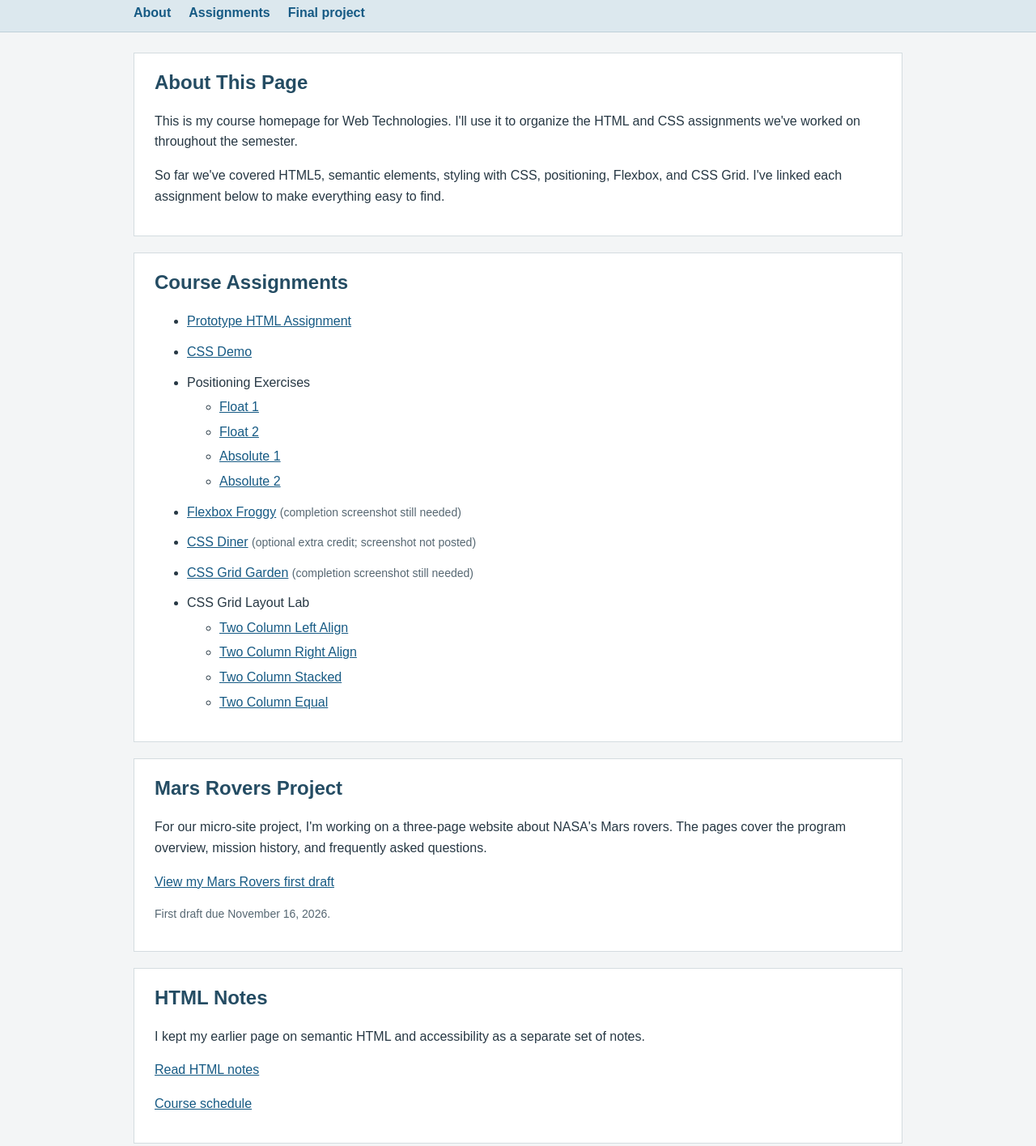
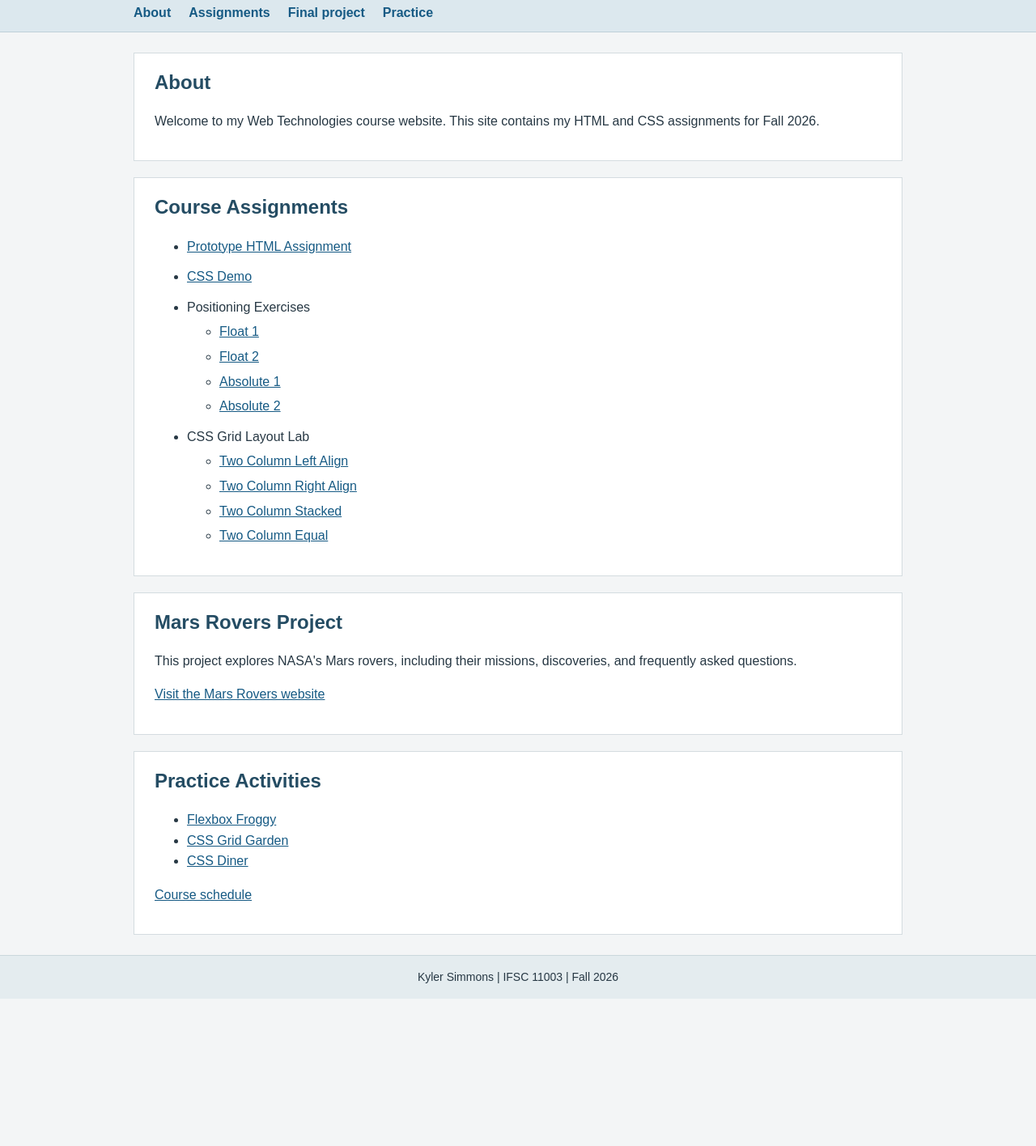
Before and after one commit to kylersimmons/it-pearl, a plain HTML site: page index.html in a window 1280 px wide. Shown: the part 129-1545 px from the top of the page at 81% size. After the commit the page ends 1363 px from the top, so only its background shows below. Drawn offline with Linux system fonts and the light colour scheme.

Commit message:
Clean up course website copy and fix assignment navigation links

```diff
--- a/index.html
+++ b/index.html
@@ -20,20 +20,20 @@
       <a href="#about">About</a>
       <a href="#assignments">Assignments</a>
       <a href="#mars-rovers">Final project</a>
+      <a href="#practice">Practice</a>
     </div>
   </nav>
 
   <main>
     <section id="about">
-      <h2>About This Page</h2>
-      <p>This is my course homepage for Web Technologies. I'll use it to organize the HTML and CSS assignments we've worked on throughout the semester.</p>
-      <p>So far we've covered HTML5, semantic elements, styling with CSS, positioning, Flexbox, and CSS Grid. I've linked each assignment below to make everything easy to find.</p>
+      <h2>About</h2>
+      <p>Welcome to my Web Technologies course website. This site contains my HTML and CSS assignments for Fall 2026.</p>
     </section>
 
     <section id="assignments">
       <h2>Course Assignments</h2>
       <ul class="assignment-list">
-        <li><a href="prototype/index.html">Prototype HTML Assignment</a></li>
+        <li id="html-basics"><a href="prototype/index.html">Prototype HTML Assignment</a></li>
         <li><a href="css-demo/index.html">CSS Demo</a></li>
         <li>Positioning Exercises
           <ul>
@@ -43,9 +43,6 @@
             <li><a href="positioning-lab/exercise4.html">Absolute 2</a></li>
           </ul>
         </li>
-        <li><a href="https://flexboxfroggy.com/">Flexbox Froggy</a> <span class="note">(completion screenshot still needed)</span></li>
-        <li><a href="https://flukeout.github.io/">CSS Diner</a> <span class="note">(optional extra credit; screenshot not posted)</span></li>
-        <li><a href="https://cssgridgarden.com/">CSS Grid Garden</a> <span class="note">(completion screenshot still needed)</span></li>
         <li>CSS Grid Layout Lab
           <ul>
             <li><a href="css-grid-lab/grid-two-col-left.html">Two Column Left Align</a></li>
@@ -59,15 +56,17 @@
 
     <section id="mars-rovers">
       <h2>Mars Rovers Project</h2>
-      <p>For our micro-site project, I'm working on a three-page website about NASA's Mars rovers. The pages cover the program overview, mission history, and frequently asked questions.</p>
-      <p><a href="mars-rovers/index.html">View my Mars Rovers first draft</a></p>
-      <p class="note">First draft due November 16, 2026.</p>
+      <p>This project explores NASA's Mars rovers, including their missions, discoveries, and frequently asked questions.</p>
+      <p><a href="mars-rovers/index.html">Visit the Mars Rovers website</a></p>
     </section>
 
-    <section id="html-basics">
-      <h2>HTML Notes</h2>
-      <p>I kept my earlier page on semantic HTML and accessibility as a separate set of notes.</p>
-      <p><a href="html-basics.html#html-basics">Read HTML notes</a></p>
+    <section id="practice">
+      <h2>Practice Activities</h2>
+      <ul>
+        <li><a href="https://flexboxfroggy.com/">Flexbox Froggy</a></li>
+        <li><a href="https://cssgridgarden.com/">CSS Grid Garden</a></li>
+        <li><a href="https://flukeout.github.io/">CSS Diner</a></li>
+      </ul>
       <p><a href="https://thomaswallace.net/course/web-technologies/fall-2026-01/">Course schedule</a></p>
     </section>
   </main>
```
Also changed, not shown: css-demo/index.html (+1 -1 lines), css-grid-lab/index.html (+1 -1 lines), mars-rovers/faq.html (+1 -1 lines), mars-rovers/history.html (+1 -1 lines), mars-rovers/index.html (+1 -1 lines), positioning-lab/exercise1.html (+1 -1 lines), positioning-lab/exercise2.html (+1 -1 lines), positioning-lab/exercise3.html (+1 -1 lines), positioning-lab/exercise4.html (+1 -1 lines), positioning-lab/index.html (+1 -1 lines), prototype/index.html (+1 -1 lines).
